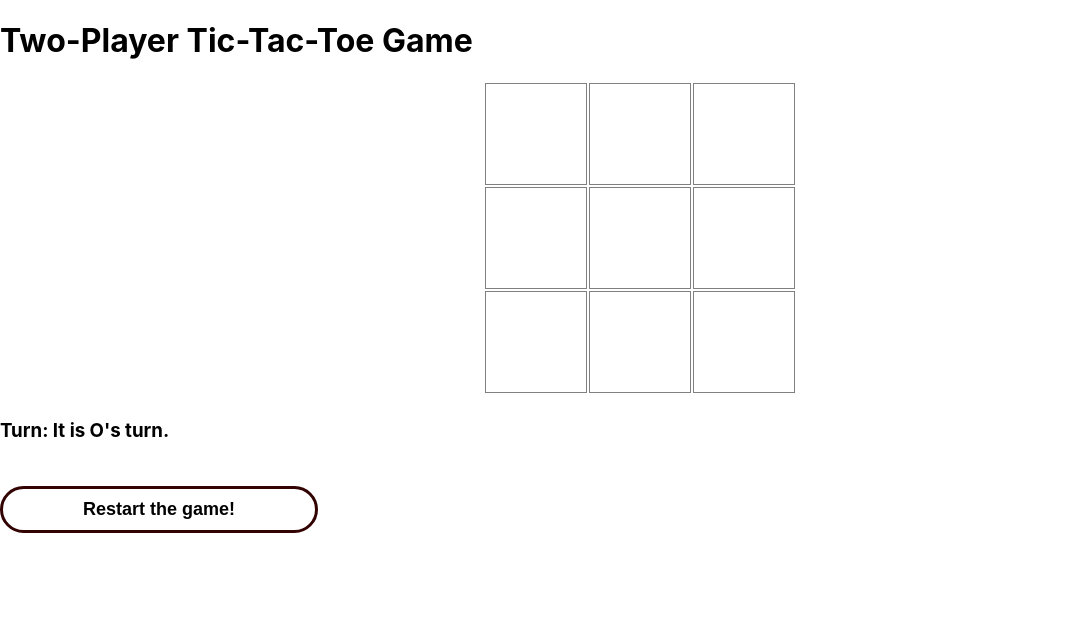
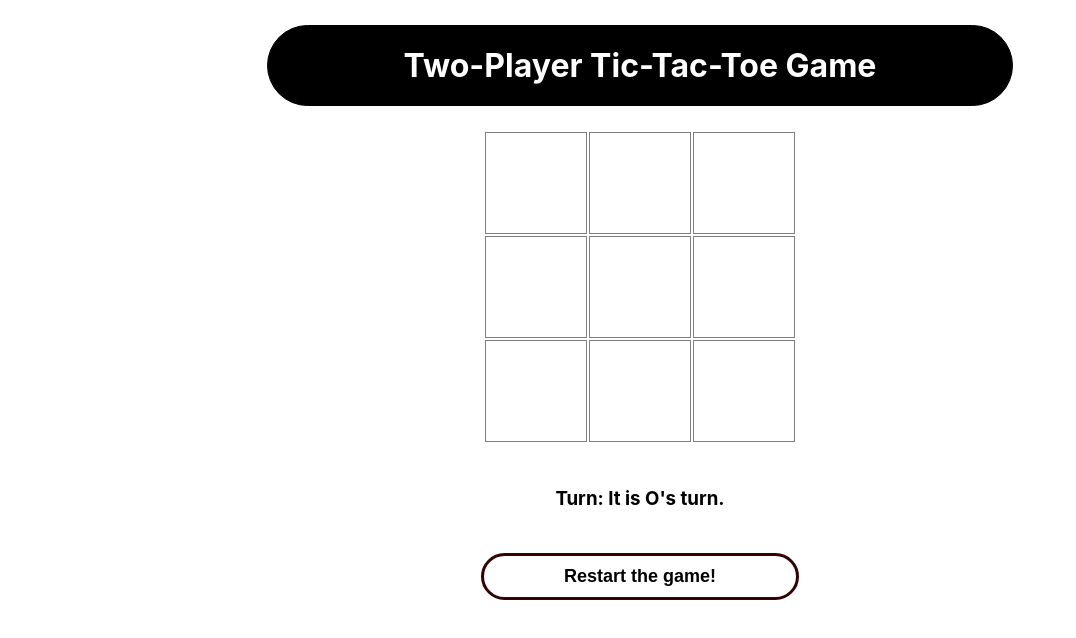
Before and after one commit to necmigunduz/react-tic-tac-toe, a React (Create React App) app: page / in a window 1280 px wide. Shown: the top 638 px of the page, without its empty margins (0-1076 px from the left). Built offline with nearby package versions, Linux system fonts and the light colour scheme.

Commit message:
Finish styling

```diff
--- a/src/App.css
+++ b/src/App.css
@@ -55,6 +55,25 @@ svg {
 }
 
 /* Center header of the game */
+h1 {
+  text-align: center;
+  margin: 25px auto;
+  border: 1px solid black;
+  border-radius: 50px;
+  padding: 20px;
+  background-color: black;
+  color: white;
+  width: 55%;
+}
+
 h2 {
   text-align: center;
 }
+
+/* Center everything inside the board */
+.board {
+  display: flex;
+  flex-direction: column;
+  align-items: center;
+  justify-content: center;
+}
```
